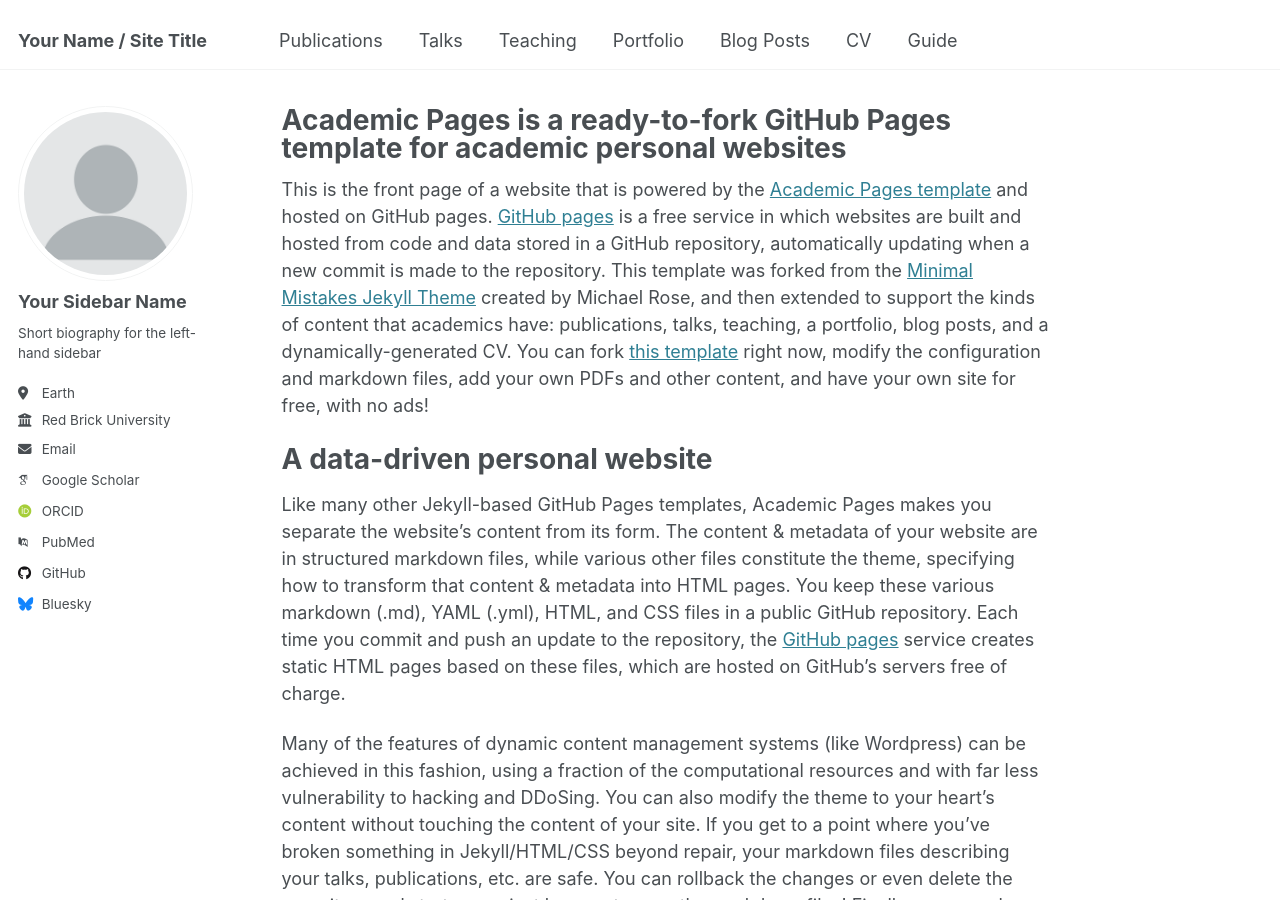
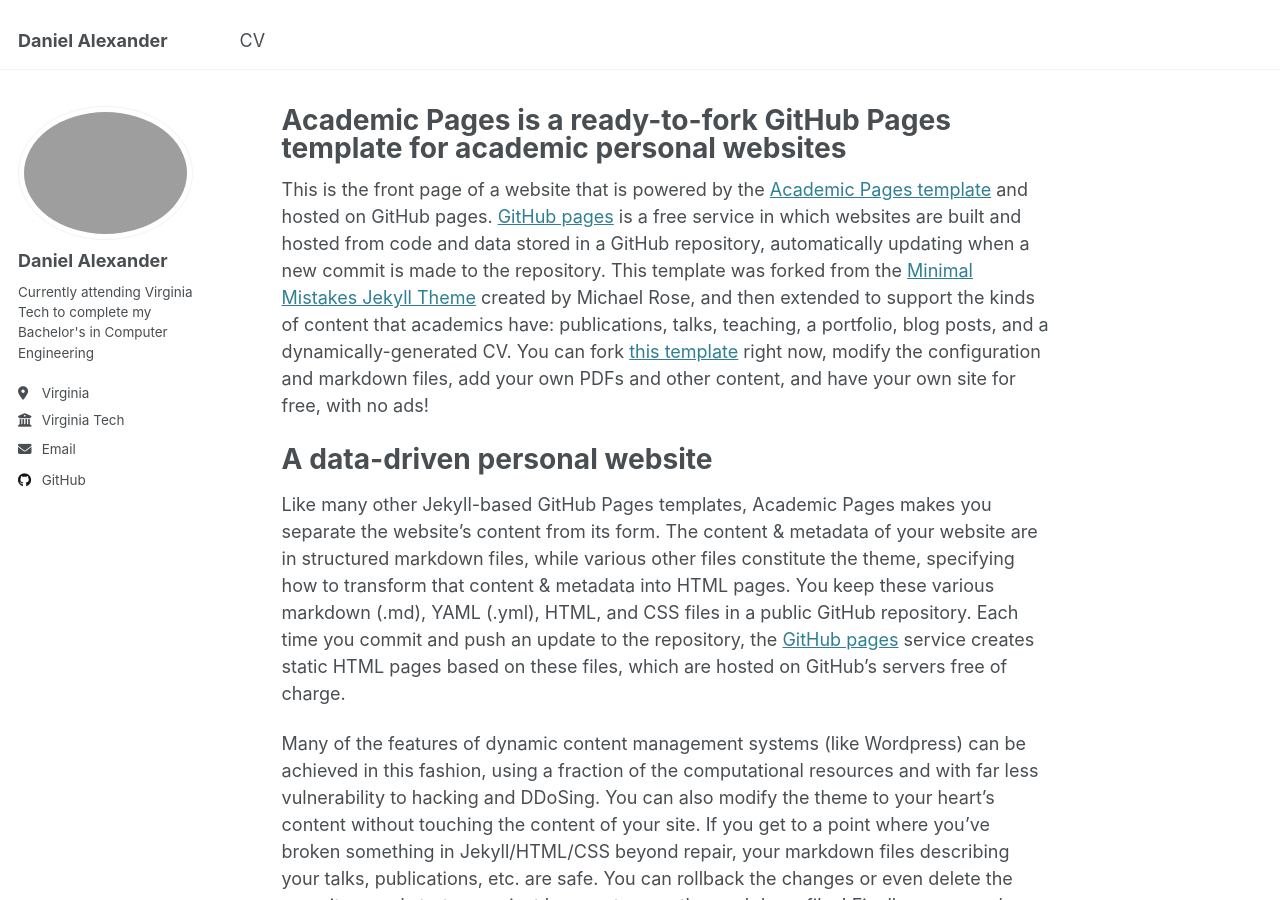
Before and after one commit to DanieAlexander/DanieAlexander.github.io, a Jekyll site: the page built from _pages/about.md, in a window 1280 px wide and 900 px high. Built offline with Jekyll 4.4.1, drawn with Linux system fonts in a browser that asks for light colours; some web fonts are replaced.

Commit message:
intial edits

```diff
--- a/_config.yml
+++ b/_config.yml
@@ -9,35 +9,35 @@
 # Basic Site Settings
 locale                   : "en-US"
 site_theme               : "default"
-title                    : "Your Name / Site Title"
+title                    : "Daniel Alexander"
 title_separator          : "-"
 name                     : &name "Your Name"
 description              : &description "personal description"
-url                      : https://academicpages.github.io # the base hostname & protocol for your site e.g. "https://[your GitHub username].github.io"
+url                      : https://daniealexander.github.io # the base hostname & protocol for your site e.g. "https://[your GitHub username].github.io"
 baseurl                  : "" # the subpath of your site, e.g. "/blog"
-repository               : "academicpages/academicpages.github.io"
+repository               : "DanieAlexander/DanieAlexander.github.io"
 
 # Site Author - The following control what appear as part of the author content on the side bar.
 #               If a field is blank the icon and link will not appear, otherwise it will be shown.
 #               Additional customization can be done by editing /_includes/author-profile.html
 author:
   # Biographic information
-  avatar           : "profile.png"
-  name             : "Your Sidebar Name"
+  avatar           : "dpfp.png"
+  name             : "Daniel Alexander"
   pronouns         : # example: "she/her"
-  bio              : "Short biography for the left-hand sidebar"
-  location         : "Earth"
-  employer         : "Red Brick University"
+  bio              : "Currently attending Virginia Tech to complete my Bachelor's in Computer Engineering"
+  location         : "Virginia"
+  employer         : "Virginia Tech"
   uri              : # URL
-  email            : "none@example.org"
+  email            : "dalex49@vt.edu"
 
   # Academic websites
   arxiv            : # URL - Update with the correct link to your profile
-  googlescholar    : "https://scholar.google.com/citations?user=PS_CX0AAAAAJ"
+  googlescholar    : # "https://scholar.google.com/citations?user=PS_CX0AAAAAJ"
   impactstory      : # URL
-  orcid            : "http://orcid.org/yourorcidurl"
+  orcid            : # "http://orcid.org/yourorcidurl"
   semantic         : # URL
-  pubmed           : "https://www.ncbi.nlm.nih.gov/pubmed/?term=john+snow"
+  pubmed           : # "https://www.ncbi.nlm.nih.gov/pubmed/?term=john+snow"
   researchgate     : # URL
   scopus           : # URL
 
@@ -45,12 +45,12 @@ author:
   bitbucket        : # Username - Update with your username on the site
   codepen          : # Username
   dribbble         : # Username
-  github           : "academicpages"
+  github           : "daniealexander"
   kaggle           : # Username
   stackoverflow    : # User number or user number and name (i.e., use "1" or "1/jeff-atwood")
 
   # Social media
-  bluesky          : "bsky.app" # Replace this with you Bluesky username
+  bluesky          : #"bsky.app" # Replace this with you Bluesky username
   facebook         : # Username
   flickr           : # Username
   foursquare       : # Username
@@ -214,16 +214,16 @@ kramdown:
 # These settings control the types of collections used by the template
 collections:
   teaching:
-    output: true
+    output: false
     permalink: /:collection/:path/
   publications:
-    output: true
+    output: false
     permalink: /:collection/:path/
   portfolio:
     output: true
     permalink: /:collection/:path/
   talks:
-    output: true
+    output: false
     permalink: /:collection/:path/
 
 
```
Also changed, not shown: _data/navigation.yml (+12 -12 lines), images/dpfp.jpg (added).
